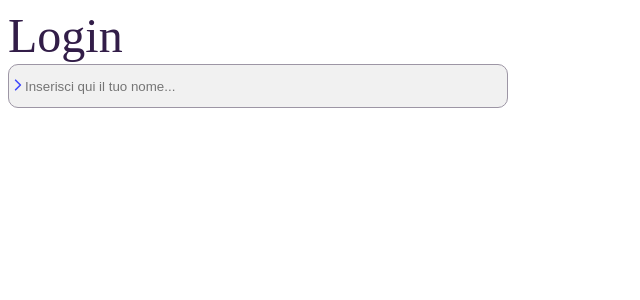
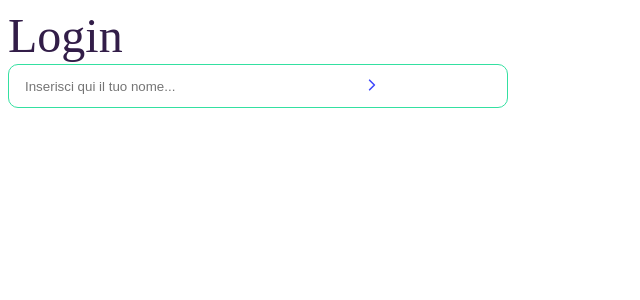
Before and after one commit to CaltonDev/calton-front-v3, a React (Create React App) app: page /login in a window 1280 px wide. Shown: the top 300 px of the page, without its empty margins (0-640 px from the left). Built offline with nearby package versions, Linux system fonts and the light colour scheme.

Commit message:
Fix: add callback on icons

```diff
--- a/src/components/Input/Input.interface.ts
+++ b/src/components/Input/Input.interface.ts
@@ -9,4 +9,5 @@ export interface InputProps {
     onChange?: React.ChangeEventHandler<HTMLInputElement>
     prefix?: string
     suffix?: string
+    iconCallback?: React.MouseEventHandler<HTMLDivElement>
 }
--- a/src/components/Input/Input.module.scss
+++ b/src/components/Input/Input.module.scss
@@ -1,17 +1,22 @@
 @import '@Style/app';
 
 .iconContainer {
-  position: absolute;
-  box-sizing:border-box;
-  top:25%;
+  position: map-deep-get($input, icon, position);
+  box-sizing: map-deep-get($input, icon, box-sizing);
+  top: map-deep-get($input, icon, top);
 }
 .iconContainerPrefix {
   @extend .iconContainer;
 }
 
-.iconContainerSuffix {
+.iconContainerSuffixSmall {
   @extend .iconContainer;
-  right: 25%;
+  left: map-deep-get($input, icon, small, left);
+}
+
+.iconContainerSuffixLarge {
+  @extend .iconContainer;
+  left: map-deep-get($input, icon, large, left);
 }
 
 .container {
--- a/src/components/Input/Input.tsx
+++ b/src/components/Input/Input.tsx
@@ -13,10 +13,16 @@ const Input = ({
     value = '',
     prefix,
     suffix,
+    iconCallback,
 }: InputProps) => {
     const colorClass = color ? styles[color] : ''
     const sizeClass = size ? styles[size] : ''
     const disabledClass = disabled ? styles[`disabled`] : ''
+
+    const suffixClass =
+        size === 'small'
+            ? styles.iconContainerSuffixSmall
+            : styles.iconContainerSuffixLarge
 
     return (
         <div className={styles.container}>
@@ -26,15 +32,18 @@ const Input = ({
                         prefix
                             ? styles.iconContainerPrefix
                             : suffix
-                              ? styles.iconContainerSuffix
+                              ? suffixClass
                               : ''
                     }
                 >
-                    <SvgWrapper
-                        size={size}
-                        color={'secondary'}
-                        keySvg={prefix ? prefix : suffix ? suffix : ''}
-                    />
+                    <div onClick={iconCallback}>
+                        <SvgWrapper
+                            size={size}
+                            color={'secondary'}
+                            keySvg={prefix ? prefix : suffix ? suffix : ''}
+                            isClickable={!!iconCallback}
+                        />
+                    </div>
                 </div>
             )}
             <input
--- a/src/pages/Login/Login.tsx
+++ b/src/pages/Login/Login.tsx
@@ -9,6 +9,8 @@ function Login() {
     const navigate = useNavigate()
     const dispatch = useDispatch()
     const [name, setName] = useState('')
+    const [btnType, setBtnType] = useState<'text' | 'password'>('password')
+
     const performLoginAndRedirect = () => {
         dispatch(setUser('exist'))
         navigate('/')
@@ -16,6 +18,14 @@ function Login() {
 
     const handleInputChange = (e: any) => {
         setName(e.target.value)
+    }
+
+    const handleIcon = () => {
+        if (btnType === 'password') {
+            setBtnType('text')
+        } else {
+            setBtnType('password')
+        }
     }
 
     return (
@@ -27,11 +37,13 @@ function Login() {
             <Input
                 size={'medium'}
                 color={'success'}
-                disabled={true}
+                disabled={false}
                 onChange={handleInputChange}
                 value={name}
                 placeholder={'Inserisci qui il tuo nome...'}
-                prefix={'arrowForward'}
+                type={btnType}
+                iconCallback={handleIcon}
+                suffix={'arrowForward'}
             />
         </div>
     )
--- a/src/style/_variables.scss
+++ b/src/style/_variables.scss
@@ -239,5 +239,16 @@ $input: (
           border: 1px solid #9D96A5,
           background: #F1F1F1,
           color: #9D96A5
-  )
+        ),
+        icon : (
+          position: absolute,
+          box-sizing: border-box,
+          top: 25%,
+          small: (
+            left: 10%
+          ),
+          large: (
+            left: 28%
+          )
+        )
 )
```
